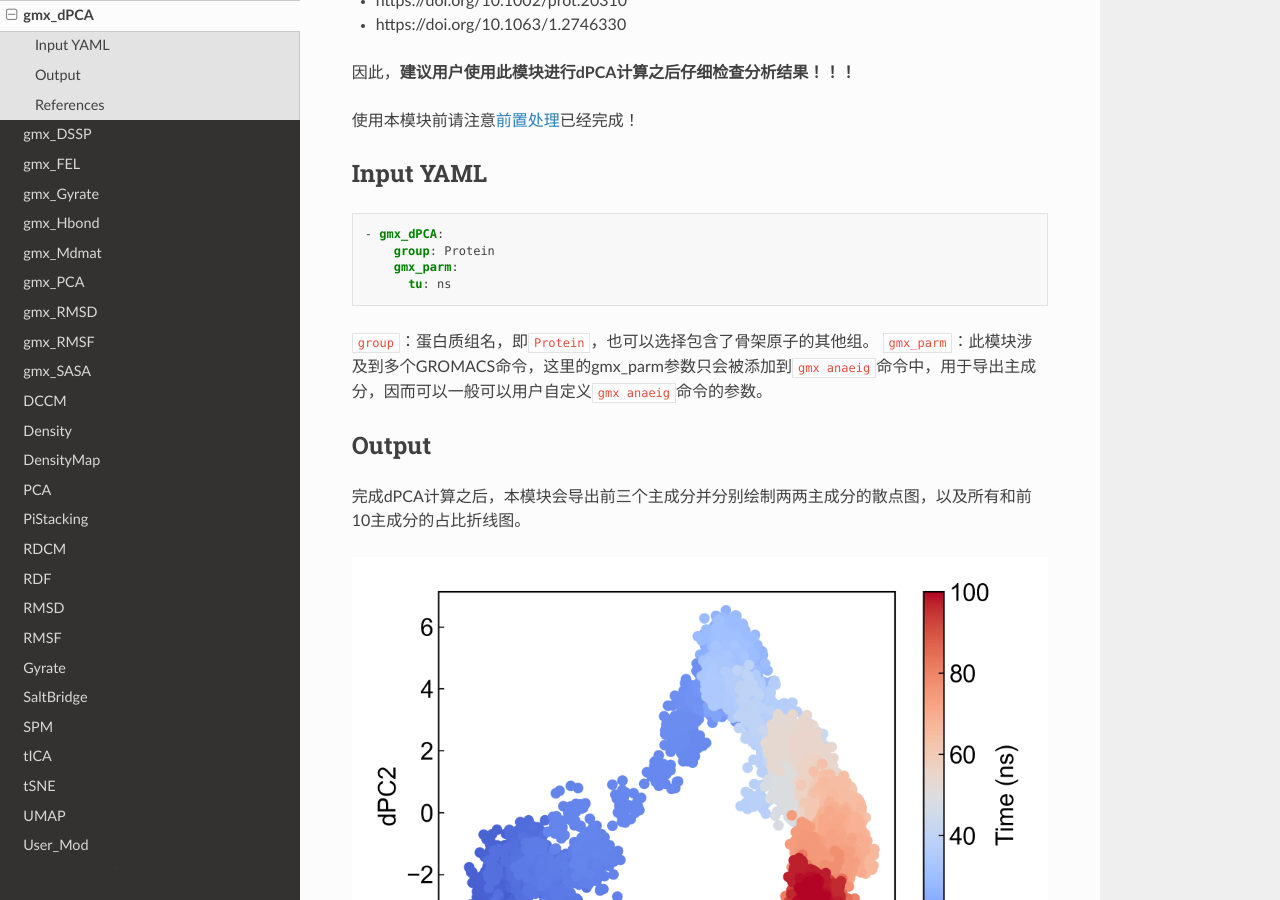
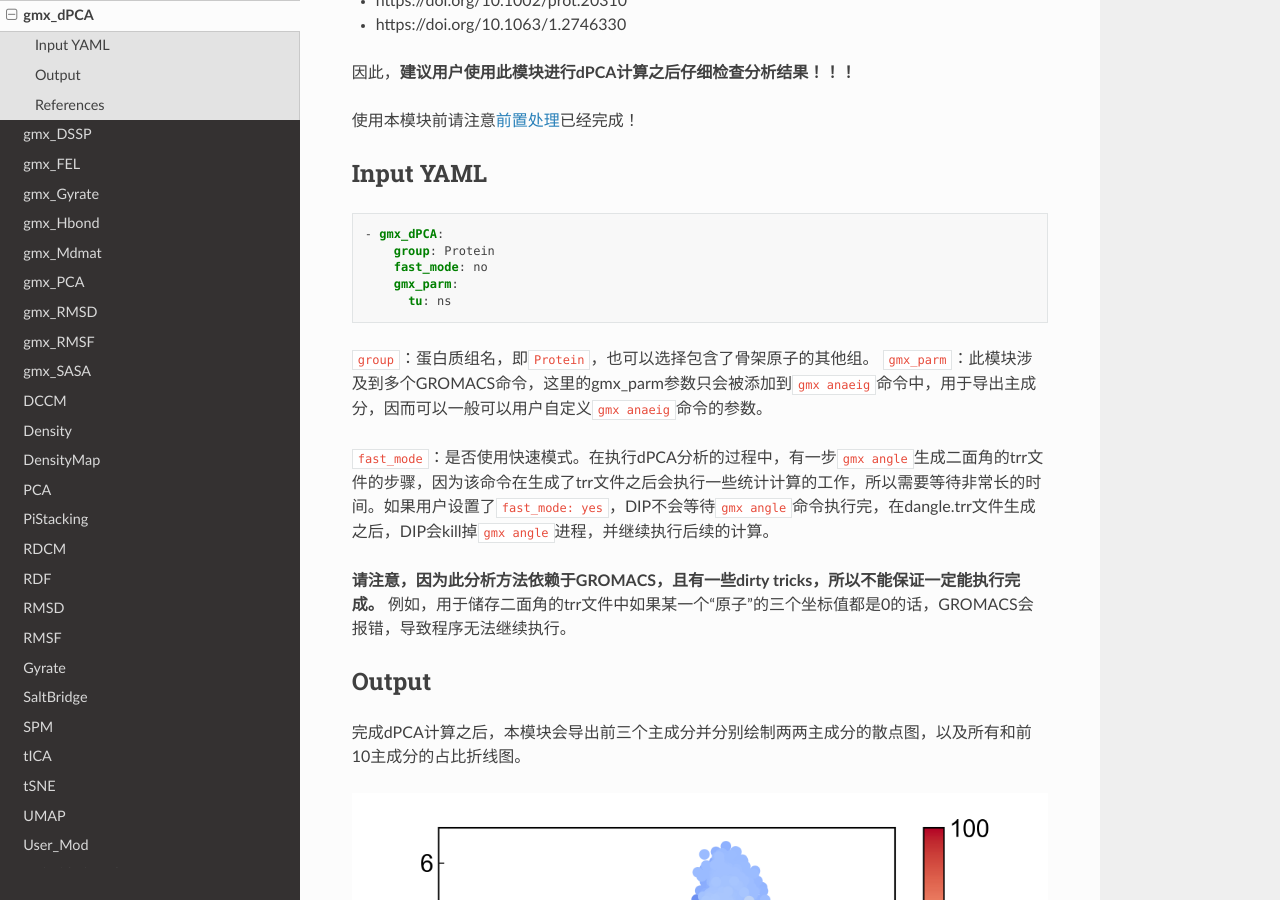
Before and after one commit to CharlesHahn/DuIvyProcedures_Docs, a Sphinx documentation site: the page built from docs/gmx_dPCA.md, in a window 1280 px wide and 900 px high, scrolled down 365 px. Built offline with Sphinx 7.4.7 and the Read the Docs theme 2.0.0, drawn with Linux system fonts in a browser that asks for light colours.

Commit message:
update docs

````diff
--- a/docs/gmx_dPCA.md
+++ b/docs/gmx_dPCA.md
@@ -17,12 +17,18 @@
 ```yaml
 - gmx_dPCA:
     group: Protein
+    fast_mode: no
     gmx_parm:
       tu: ns
 ```
 
 `group`：蛋白质组名，即`Protein`，也可以选择包含了骨架原子的其他组。
 `gmx_parm`：此模块涉及到多个GROMACS命令，这里的gmx_parm参数只会被添加到`gmx anaeig`命令中，用于导出主成分，因而可以一般可以用户自定义`gmx anaeig`命令的参数。
+
+`fast_mode`：是否使用快速模式。在执行dPCA分析的过程中，有一步`gmx angle`生成二面角的trr文件的步骤，因为该命令在生成了trr文件之后会执行一些统计计算的工作，所以需要等待非常长的时间。如果用户设置了`fast_mode: yes`，DIP不会等待`gmx angle`命令执行完，在dangle.trr文件生成之后，DIP会kill掉`gmx angle`进程，并继续执行后续的计算。
+
+**请注意，因为此分析方法依赖于GROMACS，且有一些dirty tricks，所以不能保证一定能执行完成。** 例如，用于储存二面角的trr文件中如果某一个“原子”的三个坐标值都是0的话，GROMACS会报错，导致程序无法继续执行。
+
 
 ## Output
 
````
Also changed, not shown: docs/gmx_Hbond.md (+1 -1 lines).
